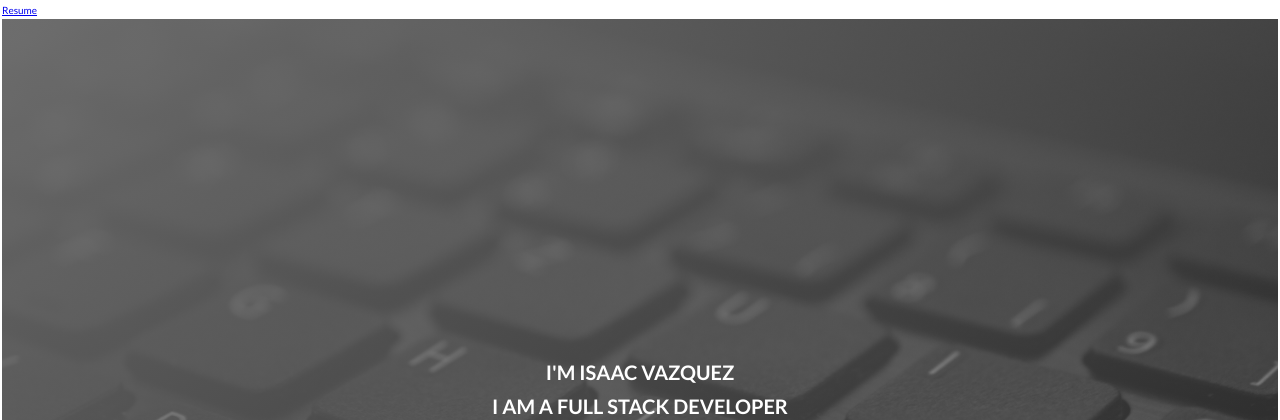
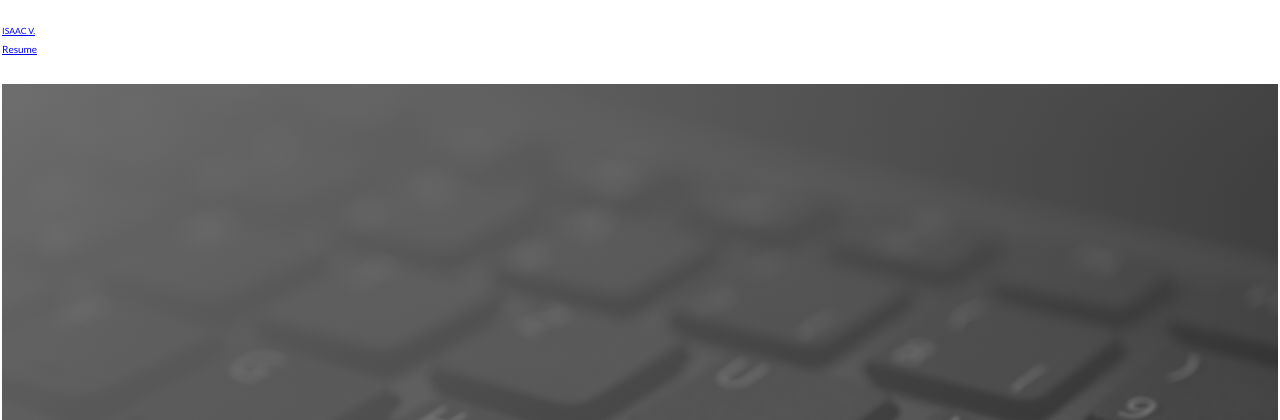
Before and after one commit to IzWOP/portfolioshizz, a Django app: page / in a window 1280 px wide. Shown: the top 420 px of the page. Run offline with Django 3.2, Linux system fonts and the light colour scheme; data that the repository does not hold is empty; style sheets or scripts are compiled from the project's sources.

Commit message:
editing nav bar to align next to each other

```diff
--- a/portfolio/static/home/sass/abstracts/_variables.scss
+++ b/portfolio/static/home/sass/abstracts/_variables.scss
@@ -11,3 +11,5 @@ $color-black: #000;
 $grid-width:114rem;
 $gutter-verticle: 8rem;
 $gutter-horizontal: 6rem;
+
+$navbar-padding-base: 0.625rem;
--- /dev/null
+++ b/portfolio/static/home/sass/components/_navbar.scss
@@ -0,0 +1,34 @@
+.navbar {
+  padding-top: 0.625rem;
+  padding-bottom: 0.625rem;
+  min-height: 53px;
+  margin-bottom: 20px;
+  box-shadow: 0 0 20px 0 rgba(0, 0, 0, 0.15);
+
+  a {
+    vertical-align: middle;
+  }
+
+  p {
+    display: inline-block;
+    margin: 0;
+    line-height: 21px;
+    font-weight: inherit;
+    font-size: inherit;
+  }
+
+  &.navbar-transparent {
+    background-color: transparent;
+    box-shadow: none;
+    color: $color-white;
+    padding-top: 20px;
+  }
+}
+
+.navbar-name {
+  text-transform: uppercase;
+  font-size: 0.8571em;
+  padding-top: .5rem;
+  padding-bottom: .5rem;
+  line-height: 1.625rem;
+}
--- a/portfolio/static/home/sass/main.scss
+++ b/portfolio/static/home/sass/main.scss
@@ -8,8 +8,9 @@
 @import "base/utilities";
 
 @import "components/button";
+@import "./components/navbar.scss";
+
+@import "pages/home";
 
 @import "layout/header";
 @import "layout/grid";
-
-@import "pages/home";
--- a/templates/base.html
+++ b/templates/base.html
@@ -13,10 +13,15 @@
 	{% else %}
 	<title> IRunPy </title>
 	{% endif %}
+	<nav class="navbar navbar-transparent">
+		<div class="container">
+			<a class="navbar-name" href="#">Isaac V.</a>
+		</div>
+		<a href="{% static 'IVR.pdf' %}">Resume</a>
+	</nav>
 
 </head>
 <body>
-<a href="{% static 'IVR.pdf' %}">Resume</a>
 {% block content %}
 {% endblock content %}
 <footer class="text-muted">
```
